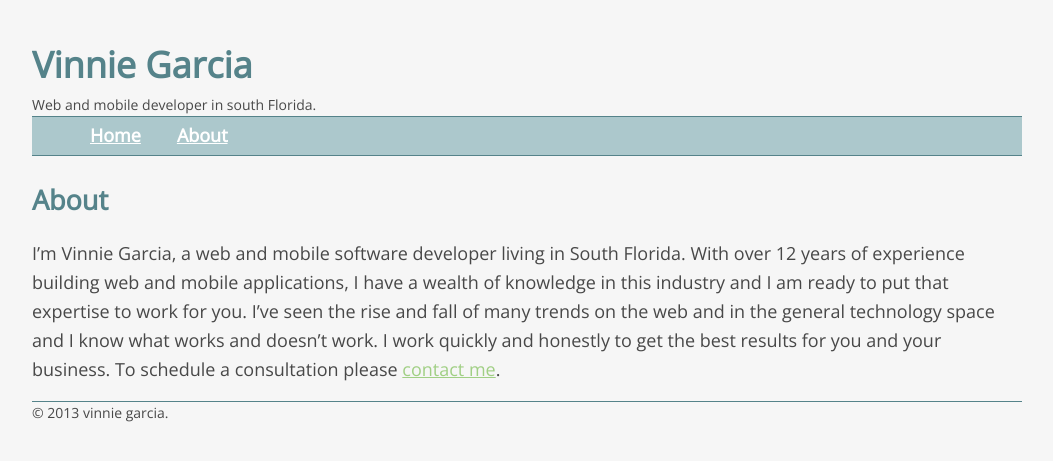
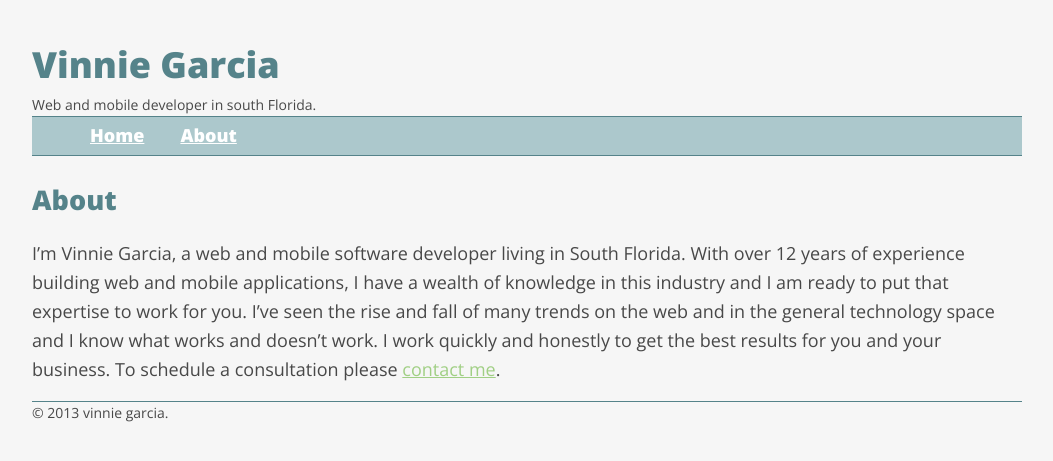
Before and after one commit to vinniegarcia/vinniegarcia.github.com, a Jekyll site: the page built from about.md, in a window 1280 px wide. Shown: the top 461 px of the page, without its empty margins (113-1166 px from the left). Built offline with Jekyll 4.4.1, drawn with Linux system fonts in a browser that asks for light colours; Markdown is read by kramdown in place of the engine named in the settings.

Commit message:
removed istok web font link

```diff
--- a/_layouts/default.html
+++ b/_layouts/default.html
@@ -4,8 +4,7 @@
 	<title>{{ title }}</title>
 	<meta charset="utf-8">
 	<meta name="viewport" content="width=device-width">
-	<link href="http://fonts.googleapis.com/css?family=Open+Sans" rel="stylesheet" type="text/css">
-	<link href="http://fonts.googleapis.com/css?family=Istok+Web" rel="stylesheet" type="text/css">
+	<link href="http://fonts.googleapis.com/css?family=Open+Sans:300,400,800" rel="stylesheet" type="text/css">
 	<link href="css/main.css" rel="stylesheet">
 </head>
 <body>
```
